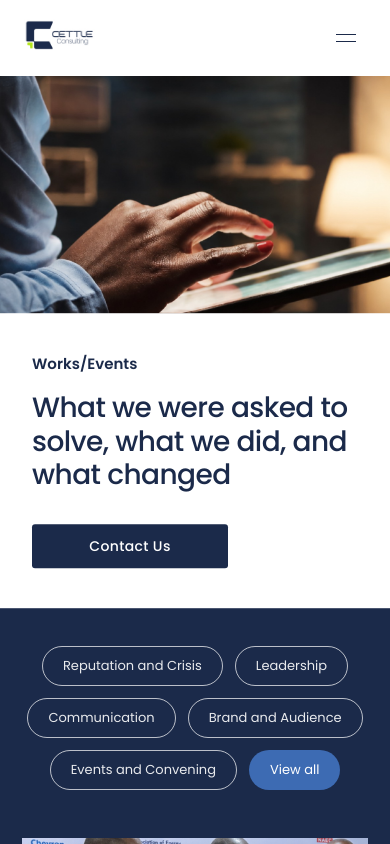
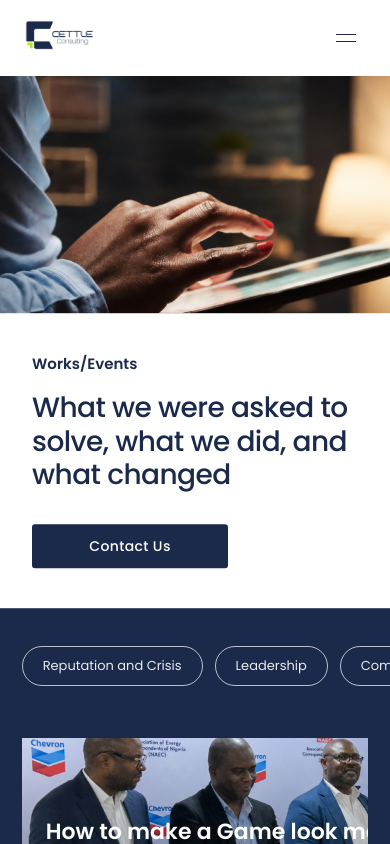
Before and after one commit to CodeBstack/cettle-consulting, a Next.js app: page /work in a window 390 px wide. Shown: the top 844 px of the page. Built offline with nearby package versions, Linux system fonts and the light colour scheme.

Commit message:
some editing done

```diff
--- a/src/app/about/components/Team.tsx
+++ b/src/app/about/components/Team.tsx
@@ -43,7 +43,7 @@ export function Team() {
                   <p className="mt-2 text-[13px] leading-5 text-navy">{person.title}</p>
                 </div>
                 <a
-                  href="#contact"
+                  href="/contact"
                   className="block px-5 py-3 text-[14px] text-white"
                   style={{
                     background: "linear-gradient(90deg, #1b2a4a 0%, #b5e61d 100%)",
--- a/src/app/insights/page.tsx
+++ b/src/app/insights/page.tsx
@@ -65,13 +65,16 @@ export default async function InsightsPage({
           </div>
         </div>
 
-        <div className="mx-auto max-w-[1440px] px-6 pt-28 pb-12 lg:px-[80px] lg:pt-36 lg:pb-16">
+        <div
+          id="posts"
+          className="scroll-mt-[88px] mx-auto max-w-[1440px] px-6 pt-28 pb-12 lg:px-[80px] lg:pt-36 lg:pb-16"
+        >
           <InsightsFilters active={active} />
         </div>
       </section>
 
       {featured ? (
-        <section id="posts" className="scroll-mt-[88px] bg-[#ececec]">
+        <section className="bg-[#ececec]">
           <div className="mx-auto max-w-[1440px] px-6 pb-16 lg:px-[80px] lg:pb-20">
             <h2 className="text-[22px] font-semibold text-heading lg:text-[26px]">
               Our Recent Post
--- /dev/null
+++ b/src/app/services/page.tsx
@@ -0,0 +1,6 @@
+import { redirect } from "next/navigation";
+import { firstServicePath } from "@/data/practices";
+
+export default function ServicesIndexPage() {
+  redirect(firstServicePath);
+}
--- a/src/app/work/page.tsx
+++ b/src/app/work/page.tsx
@@ -27,7 +27,7 @@ export default async function WorkPage({
   return (
     <>
       <WorkHero />
-      <section className="bg-navy pb-20">
+      <section id="work-grid" className="scroll-mt-[88px] bg-navy pb-20">
         <div className="site-pad">
           <WorkFilters active={active} />
           {featured ? (
--- a/src/components/InsightsFilters.tsx
+++ b/src/components/InsightsFilters.tsx
@@ -1,16 +1,25 @@
+"use client";
+
 import Link from "next/link";
+import { useLayoutEffect } from "react";
 import { insightCategories, type InsightCategory } from "@/data/site";
 
 const chip =
-  "inline-flex h-[42px] items-center rounded-[5px] px-[18px] text-[13px] whitespace-nowrap transition";
+  "inline-flex h-[42px] shrink-0 items-center rounded-[5px] px-[18px] text-[13px] whitespace-nowrap transition";
 
 export function InsightsFilters({
   active,
 }: {
   active?: InsightCategory;
 }) {
+  useLayoutEffect(() => {
+    if (typeof window === "undefined") return;
+    if (!window.location.search && !window.location.hash) return;
+    document.getElementById("posts")?.scrollIntoView({ block: "start" });
+  }, [active]);
+
   return (
-    <div className="flex flex-wrap items-center gap-3">
+    <div className="-mx-6 flex gap-3 overflow-x-auto px-6 pb-1 [scrollbar-width:none] [&::-webkit-scrollbar]:hidden md:mx-0 md:flex-wrap md:overflow-visible md:px-0">
       {insightCategories.map((category) => {
         const selected = active === category;
         return (
@@ -18,9 +27,10 @@ export function InsightsFilters({
             key={category}
             href={
               selected
-                ? "/insights"
-                : `/insights?category=${encodeURIComponent(category)}`
+                ? "/insights#posts"
+                : `/insights?category=${encodeURIComponent(category)}#posts`
             }
+            scroll={false}
             className={`${chip} ${
               selected
                 ? "bg-navy text-white"
@@ -32,7 +42,8 @@ export function InsightsFilters({
         );
       })}
       <Link
-        href="/insights"
+        href="/insights#posts"
+        scroll={false}
         className={`${chip} ${
           active
             ? "border border-[#d6d6d6] bg-[#ececec] text-navy hover:bg-[#e2e2e2]"
--- a/src/components/NewsletterCta.tsx
+++ b/src/components/NewsletterCta.tsx
@@ -70,7 +70,7 @@ export function NewsletterCta() {
                 type="email"
                 required
                 placeholder="Your Email"
-                className="h-12 flex-1 rounded-[4px] bg-white px-4 text-[16px] text-heading outline-none placeholder:text-[#b0b0b0]"
+                className="h-14 w-full flex-1 rounded-[4px] bg-white px-4 text-[16px] text-heading outline-none placeholder:text-[#b0b0b0] sm:h12"
               />
               <button
                 type="submit"
--- a/src/components/WorkFilters.tsx
+++ b/src/components/WorkFilters.tsx
@@ -1,12 +1,21 @@
+"use client";
+
 import Link from "next/link";
+import { useLayoutEffect } from "react";
 import { workCategories, type WorkCategory } from "@/data/work";
 
 export function WorkFilters({ active }: { active?: WorkCategory }) {
   const chip =
-    "inline-flex h-10 items-center gap-2 rounded-full border px-5 text-[13px] whitespace-nowrap transition";
+    "inline-flex h-10 shrink-0 items-center gap-2 rounded-full border px-5 text-[13px] whitespace-nowrap transition";
+
+  useLayoutEffect(() => {
+    if (typeof window === "undefined") return;
+    if (!window.location.search && !window.location.hash) return;
+    document.getElementById("work-grid")?.scrollIntoView({ block: "start" });
+  }, [active]);
 
   return (
-    <div className="flex flex-wrap items-center justify-center gap-3">
+    <div className="-mx-6 flex gap-3 overflow-x-auto px-6 pb-1 [scrollbar-width:none] [&::-webkit-scrollbar]:hidden md:mx-0 md:flex-wrap md:justify-center md:overflow-visible md:px-0">
       {workCategories.map((category) => {
         const selected = active === category;
         return (
@@ -14,9 +23,10 @@ export function WorkFilters({ active }: { active?: WorkCategory }) {
             key={category}
             href={
               selected
-                ? "/work"
-                : `/work?category=${encodeURIComponent(category)}`
+                ? "/work#work-grid"
+                : `/work?category=${encodeURIComponent(category)}#work-grid`
             }
+            scroll={false}
             className={`${chip} ${
               selected
                 ? "border-white text-white"
@@ -31,7 +41,8 @@ export function WorkFilters({ active }: { active?: WorkCategory }) {
         );
       })}
       <Link
-        href="/work"
+        href="/work#work-grid"
+        scroll={false}
         className={`${chip} ${
           active
             ? "border-white/70 text-white/90 hover:border-white"
--- a/src/data/site.ts
+++ b/src/data/site.ts
@@ -38,7 +38,7 @@ export const socialLinks = [
   {
     label: "Instagram",
     icon: "instagram" as const,
-    href: "https://www.instagram.com/cettleconsulting?igsi=MWlzOHlrcW0yOXl3NQ%3D%3D&utm_source=qr",
+    href: "https://www.instagram.com/cettleconsulting/",
   },
 ] as const;
 
```
